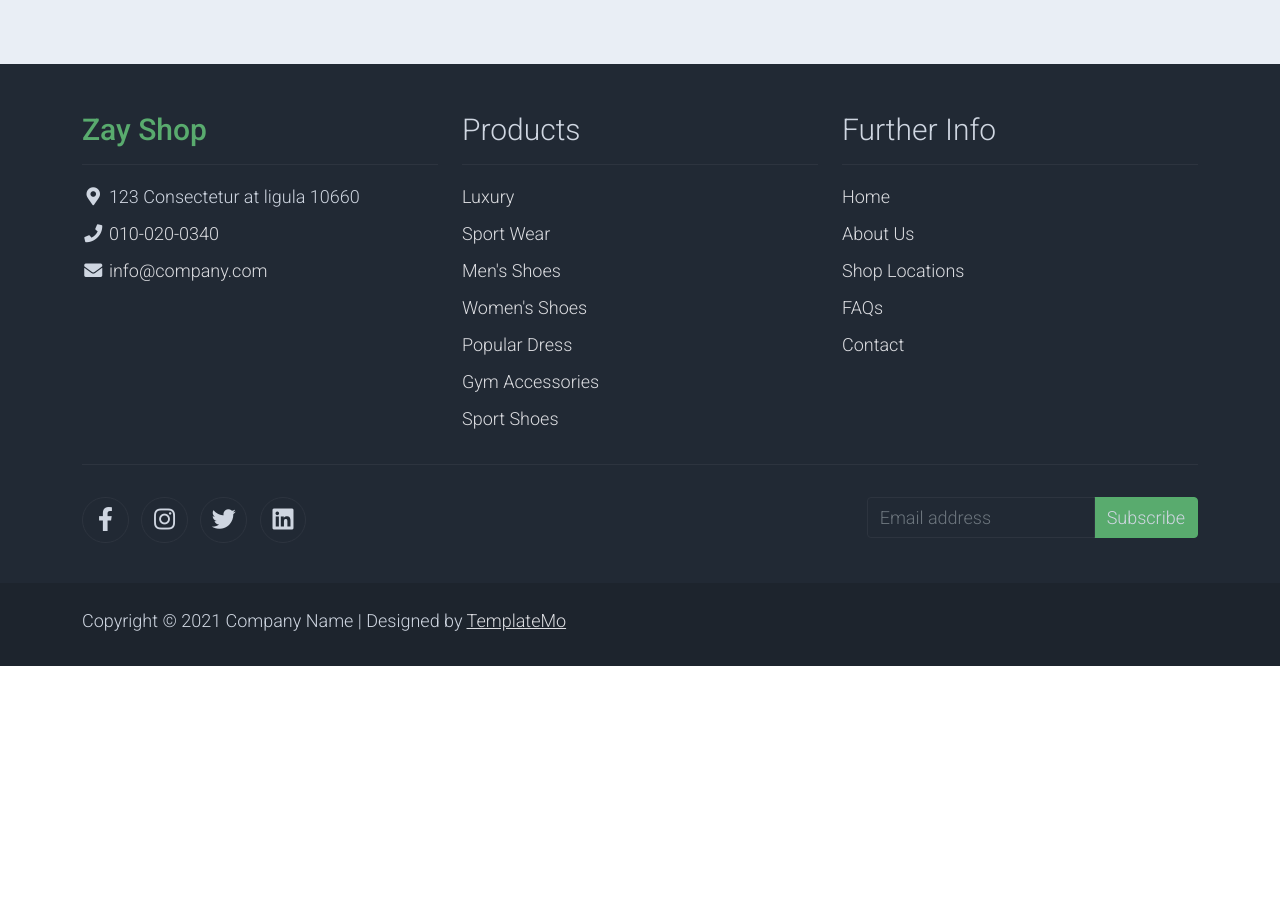
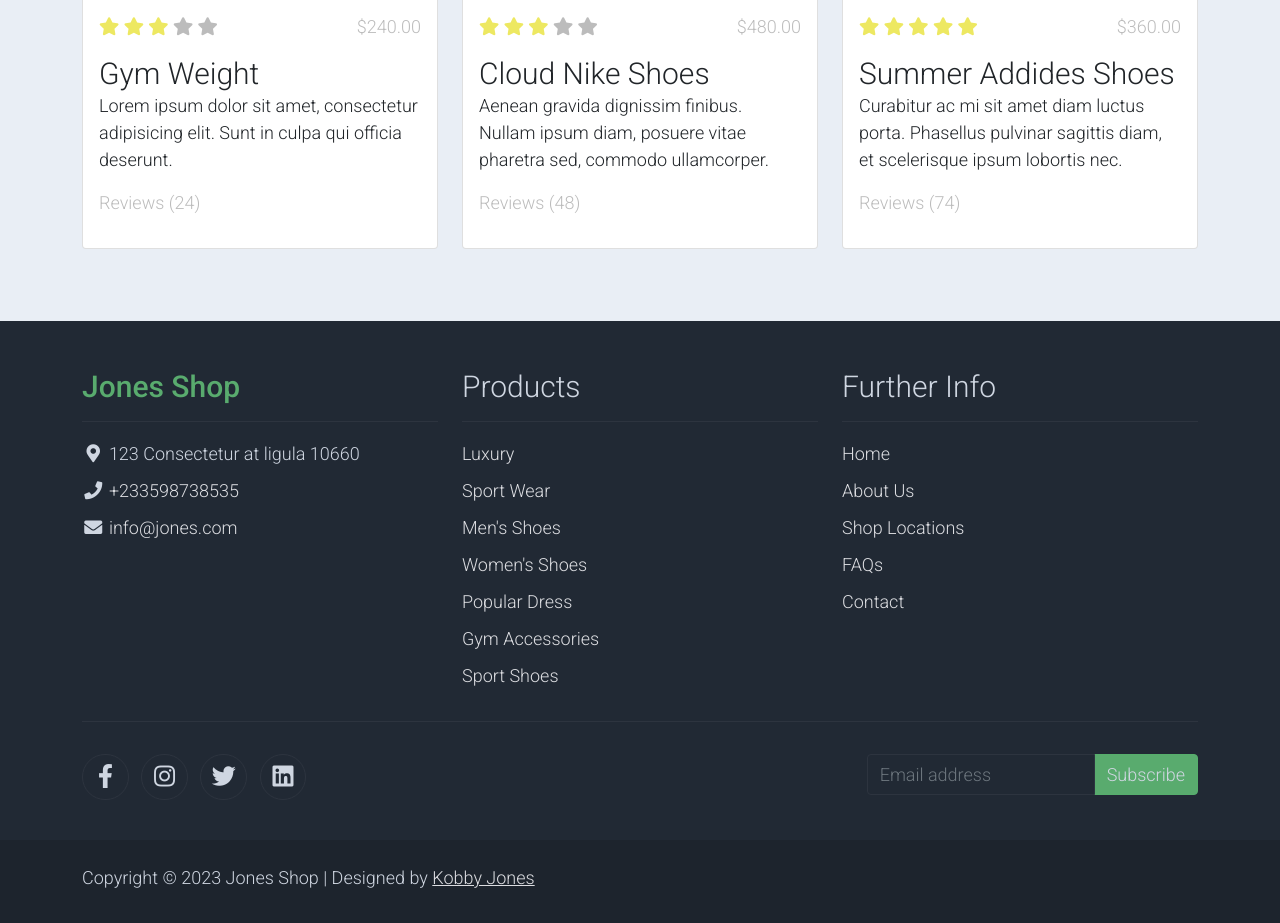
Before and after one commit to Collins-Munufie/jones-commerce, a plain HTML site: page index.html in a window 1280 px wide. Shown: the part 1617-2540 px from the top of the page. Before the commit the page ends 2283 px from the top, so only its background shows below. Drawn offline with Linux system fonts and the light colour scheme.

Commit message:
Modified

```diff
--- a/index.html
+++ b/index.html
@@ -32,7 +32,7 @@ https://templatemo.com/tm-559-zay-shop
             <div class="w-100 d-flex justify-content-between">
                 <div>
                     <i class="fa fa-envelope mx-2"></i>
-                    <a class="navbar-sm-brand text-light text-decoration-none" href="mailto:info@company.com">info@jones.com</a>
+                    <a class="navbar-sm-brand text-light text-decoration-none" href="mailto:kobbyj099@gmail.com">info@jones.com</a>
                     <i class="fa fa-phone mx-2"></i>
                     <a class="navbar-sm-brand text-light text-decoration-none" href="tel:+233598738535">+233598738535</a>
                 </div>
@@ -157,7 +157,7 @@ https://templatemo.com/tm-559-zay-shop
                         </div>
                         <div class="col-lg-6 mb-0 d-flex align-items-center">
                             <div class="text-align-left">
-                                <h1 class="h1">Proident occaecat</h1>
+                                <h1 class="h1 text-success">Proident occaecat</h1>
                                 <h3 class="h2">Aliquip ex ea commodo consequat</h3>
                                 <p>
                                     Lorem ipsum dolor sit amet consectetur adipisicing elit. Ipsam dicta veritatis quo rem dolores, non sit natus, voluptatem inventore reprehenderit soluta architecto magnam impedit officia beatae error facere? Consequatur, sed!
@@ -175,7 +175,7 @@ https://templatemo.com/tm-559-zay-shop
                         </div>
                         <div class="col-lg-6 mb-0 d-flex align-items-center">
                             <div class="text-align-left">
-                                <h1 class="h1">Repr in voluptate</h1>
+                                <h1 class="h1 text-success">Repr in voluptate</h1>
                                 <h3 class="h2">Ullamco laboris nisi ut </h3>
                                 <p>
                                     Lorem ipsum dolor sit amet consectetur adipisicing elit. Rerum corporis saepe nulla reprehenderit perferendis cupiditate harum quia natus, assumenda in fugiat quaerat provident eum recusandae! Sunt illo aut nobis et?
@@ -325,7 +325,7 @@ https://templatemo.com/tm-559-zay-shop
             <div class="row">
 
                 <div class="col-md-4 pt-5">
-                    <h2 class="h2 text-success border-bottom pb-3 border-light logo">Zay Shop</h2>
+                    <h2 class="h2 text-success border-bottom pb-3 border-light logo">Jones Shop</h2>
                     <ul class="list-unstyled text-light footer-link-list">
                         <li>
                             <i class="fas fa-map-marker-alt fa-fw"></i>
@@ -333,11 +333,11 @@ https://templatemo.com/tm-559-zay-shop
                         </li>
                         <li>
                             <i class="fa fa-phone fa-fw"></i>
-                            <a class="text-decoration-none" href="tel:010-020-0340">010-020-0340</a>
+                            <a class="text-decoration-none" href="tel:+233598738535">+233598738535</a>
                         </li>
                         <li>
                             <i class="fa fa-envelope fa-fw"></i>
-                            <a class="text-decoration-none" href="mailto:info@company.com">info@company.com</a>
+                            <a class="text-decoration-none" href="mailto:kobbyj099@gmail.com">info@jones.com</a>
                         </li>
                     </ul>
                 </div>
@@ -403,8 +403,8 @@ https://templatemo.com/tm-559-zay-shop
                 <div class="row pt-2">
                     <div class="col-12">
                         <p class="text-left text-light">
-                            Copyright &copy; 2021 Company Name
-                            | Designed by <a rel="sponsored" href="https://templatemo.com" target="_blank">TemplateMo</a>
+                            Copyright &copy; 2023 Jones Shop
+                            | Designed by <a rel="sponsored" href="https://github.com/Kobby-Jones" target="_blank">Kobby Jones</a>
                         </p>
                     </div>
                 </div>
```
Also changed, not shown: about.html (+2 -2 lines), assets/img/about-hero.svg (added), assets/img/brand_01.png (added), assets/img/brand_02.png (added), assets/img/brand_03.png (added), assets/img/brand_04.png (added), assets/img/category_img_01.jpg (added), assets/img/category_img_02.jpg (added), assets/img/category_img_03.jpg (added).
